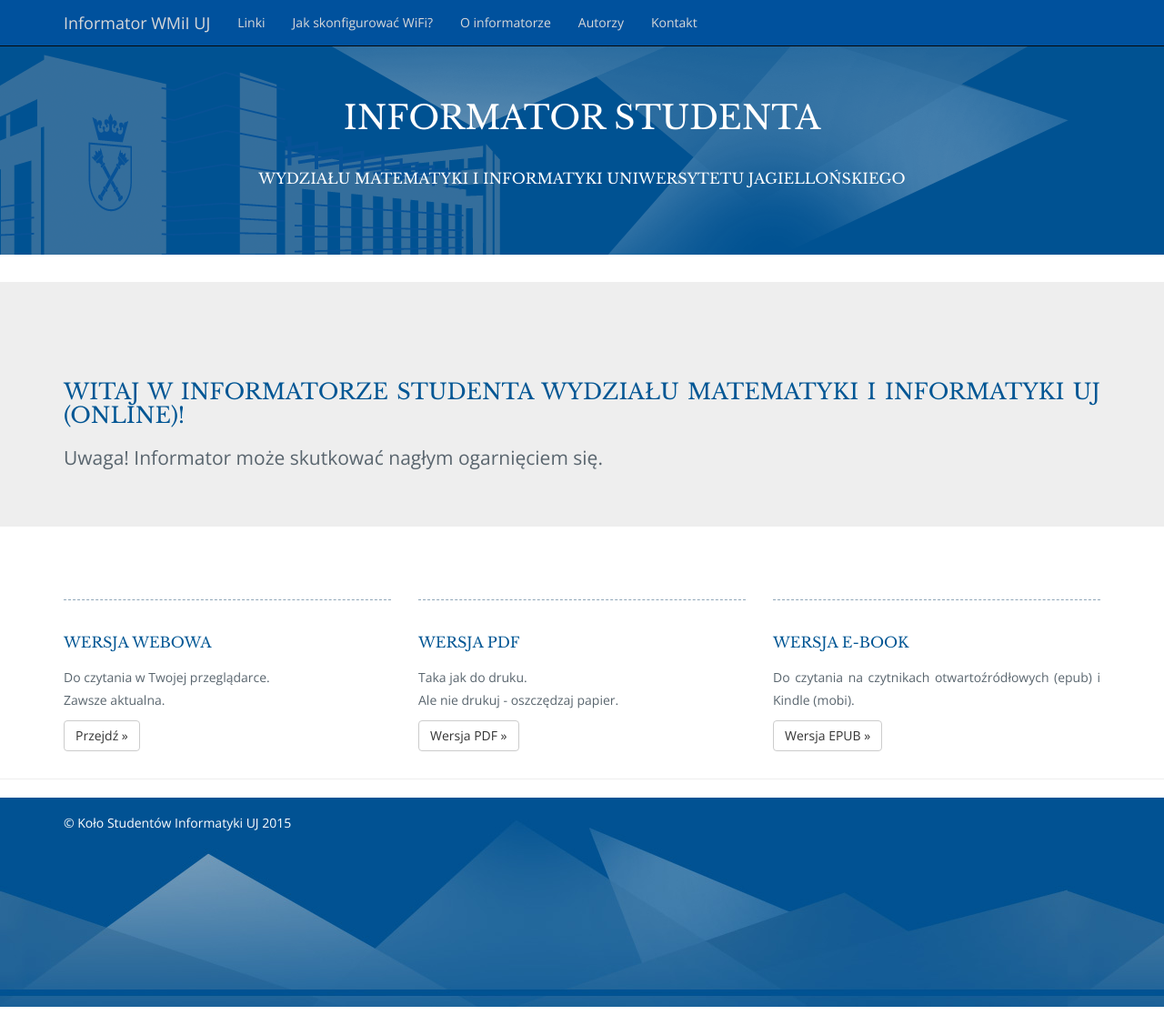
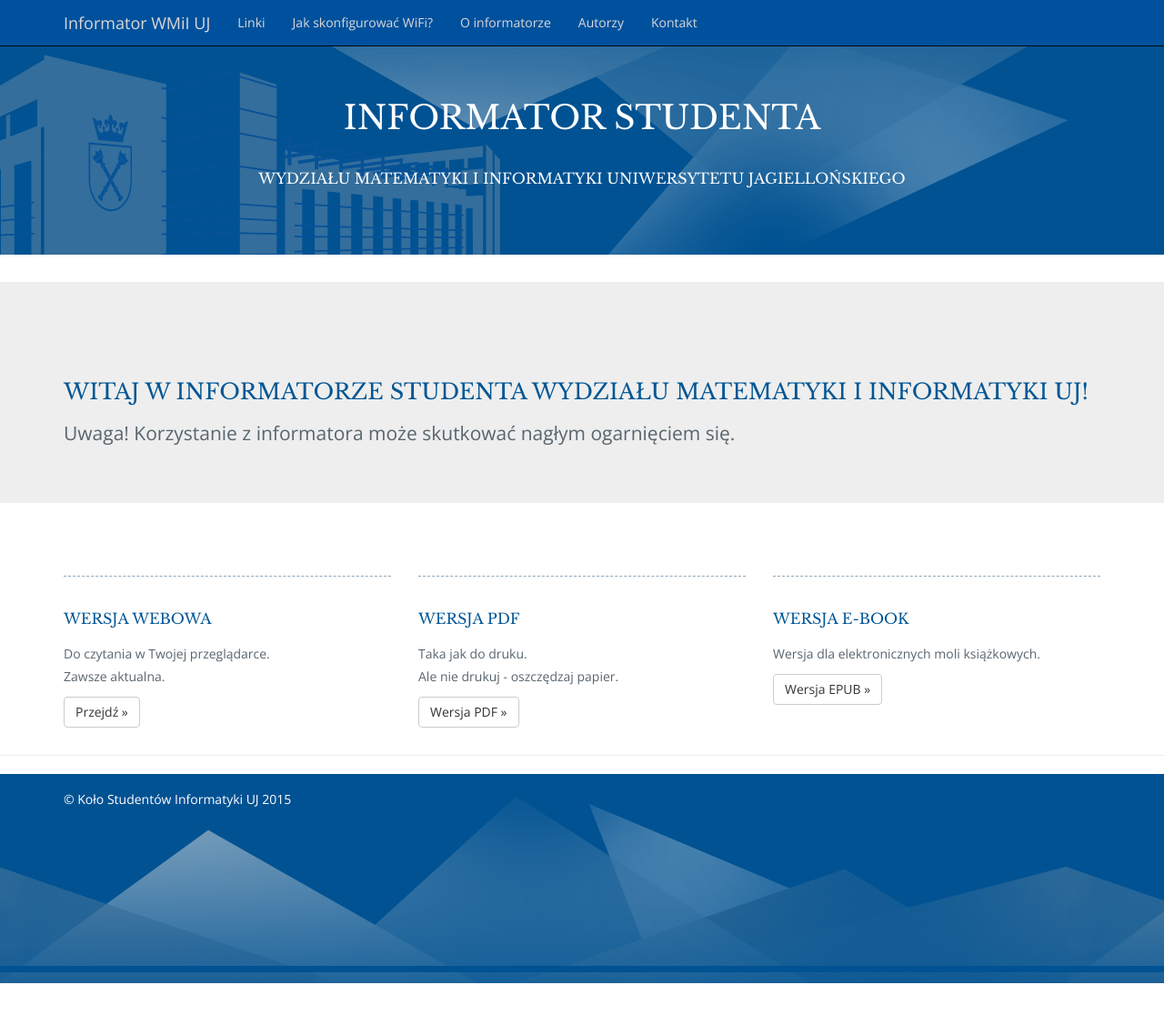
Before and after one commit to KSIUJ/informator, a Jekyll site: the page built from index.html, in a window 1280 px wide and 1127 px high. Shown: the whole window at 91% size. Built offline with Jekyll 4.4.1, drawn with Linux system fonts in a browser that asks for light colours; nearby versions of some CDN libraries.

Commit message:
Dodano zwijanie/rozwijanie TOC, drobne poprawki w treści.

```diff
--- a/_layouts/default.html
+++ b/_layouts/default.html
@@ -55,6 +55,14 @@
         </div>
     </footer>
     <script src="https://maxcdn.bootstrapcdn.com/bootstrap/3.3.7/js/bootstrap.min.js"></script>
+    <script>
+        $("#TOC > ul > li > ul > li:has(ul) > a").after("&nbsp<button class=\"custom-collapse btn btn-info btn-xs\">Zwiń</button>");
+        $(".custom-collapse").next().addClass("collapse");
+        $(".custom-collapse").click(function(event) {
+            // console.log(event.target);
+            $(event.target).next().collapse("toggle");
+        });
+    </script>
 </body>
 
 </html>
--- a/index.html
+++ b/index.html
@@ -3,8 +3,8 @@
 ---
 <div class="jumbotron">
     <div class="container">
-        <h1>Witaj w Informatorze Studenta Wydziału Matematyki i&nbsp;Informatyki UJ (online)!</h1>
-        <p>Uwaga! Informator może skutkować nagłym ogarnięciem się.</p>
+        <h1>Witaj w Informatorze Studenta Wydziału Matematyki i&nbsp;Informatyki UJ!</h1>
+        <p>Uwaga! Korzystanie z informatora może skutkować nagłym ogarnięciem się.</p>
     </div>
 </div>
 <div class="container">
@@ -23,7 +23,7 @@
         </div>
         <div class="col-md-4">
             <h2>Wersja e-book</h2>
-            <p>Do czytania na czytnikach otwartoźródłowych (epub) i Kindle (mobi).</p>
+            <p>Wersja dla elektronicznych moli książkowych.</p>
             <p><a class="btn btn-default" href="/static/informator.epub" role="button">Wersja EPUB &raquo;</a></p>
         </div>
     </div>
--- a/kontakt/index.html
+++ b/kontakt/index.html
@@ -9,7 +9,7 @@
 </div>
 <div class="container">
     <ul>
-        <li>Kontakt merytoryczny - <a href="mailto:informator@ksi.ii.uj.edu.pl">informator@ksi.ii.uj.edu.pl</a></li>
+        <li>Kontakt merytoryczny - <a href="mailto:ksi@uj.edu.pl">ksi@uj.edu.pl</a></li>
         <li>Kontakt techniczno-administracyjny - <a href="mailto:admin@ksi.ii.uj.edu.pl">admin@ksi.ii.uj.edu.pl</a></li>
     </ul>
 </div>
--- a/oinformatorze/index.html
+++ b/oinformatorze/index.html
@@ -4,8 +4,8 @@
 <div class="jumbotron">
     <div class="container">
         <h1>O informatorze</h1>
-        <p>Idea poradnika/informatora zrodziła się cztery lata temu w głowach członków KSI. Postanowili stworzyć coś, co pomoże świeżo upieczonym studentom odnaleźć się w gąszczu uczelnianych przepisów, kont pocztowych i zasad. Pierwszy poradnik został wydrukowany w formie małej książeczki dzięki wsparciu finansowemu Samorządu. Był to "Przewodnik studenta Instytutu Informatyki UJ".</p>
-        <p>W zeszłym roku, z inicjatywy Aleksandry Boryki z WRSS, postanowiliśmy wznowić ideę poradnika - tym razem kierując go do wszystkich studentów Wydziału. Szczególnie ważne dla nas było, by każde koło naukowe obecne na Wydziale (od wydania poprzedniej edycji powstały aż cztery!) mogło się w nim pokazać. Dzięki zaangażowaniu wielu osób, pomysł udało się przemienić w czyn. Mamy nadzieję, że informacje, które znajdziesz w poradniku znacząco ułatwią Ci pierwsze (i każde kolejne!) dni na naszym wydziale.</p>
+        <p>Idea poradnika/informatora zrodziła się pięć lata temu w głowach członków KSI. Postanowili stworzyć coś, co pomoże świeżo upieczonym studentom odnaleźć się w gąszczu uczelnianych przepisów, kont pocztowych i zasad. Pierwszy poradnik został wydrukowany w formie małej książeczki dzięki wsparciu finansowemu Samorządu. Był to "Przewodnik studenta Instytutu Informatyki UJ".</p>
+        <p>Dwa lata temu, z inicjatywy Aleksandry Boryki z WRSS, postanowiliśmy wznowić ideę poradnika - tym razem kierując go do wszystkich studentów Wydziału. Szczególnie ważne dla nas było, by każde koło naukowe obecne na Wydziale (od wydania poprzedniej edycji powstały aż cztery!) mogło się w nim pokazać. Dzięki zaangażowaniu wielu osób, pomysł udało się przemienić w czyn. Mamy nadzieję, że informacje, które znajdziesz w poradniku znacząco ułatwią Ci pierwsze (i każde kolejne!) dni na naszym wydziale.</p>
         <p>Dla Twojej wygody odeszliśmy od formatu drukowanego na rzecz łatwiejszej do aktualizacji formy elektronicznej. Na stronie poradnika możesz wybrać w jakim formacie chcesz go przeglądać - czy webowo w swojej przeglądarce, pobrać go do druku pdf (chociaż to odradzamy ze względu na nasze biedne wycinane lasy) czy też wybierasz czytniki otwartoźródłowe (a więc format mobi lub epub).</p>
         <p>Informacje dla nerdów: Cały poradnik jest dostępny na <a href="https://github.com/KSIUJ/informator">GitHubie</a> w formie plików Markdowna. Jeżeli chciałbyś się przyczynić do wzrostu jakości poradnika - zobacz koniecznie! Dzięki zastosowaniu automatyzacji - w tym przypadku przez kołowego Jenkinsa - zaraz po zaakceptowaniu pull requesta Twoje zmiany pojawią się na stronie głównej we wszystkich dostępnych formatach. Do parsowania Markdowna używamy <a href="www.pandoc.org">pandoc</a> dzięki któremu zapewniamy pliki .epub, .mobi, .pdf i wersję html.</p>
     </div>
--- a/wifi/index.html
+++ b/wifi/index.html
@@ -6,7 +6,6 @@
         <h1>WiFi</h1>
         <p>Jak skonfigurować połączenie z sieci UJ-edu oraz UJ-edu_1:</p>
         Ogólne informacje: <a href="http://www.suss.uj.edu.pl/dostep-bezprzewodowy"><big>tutaj</big></a>.
-        <blink> &lt;======</blink>
         <!-- stary, nieświeży link: http://www.uoks.uj.edu.pl/info/wifi/wifi.shtml -->
         <br/>
         <h2>Systemy mobilne</h2>
```
